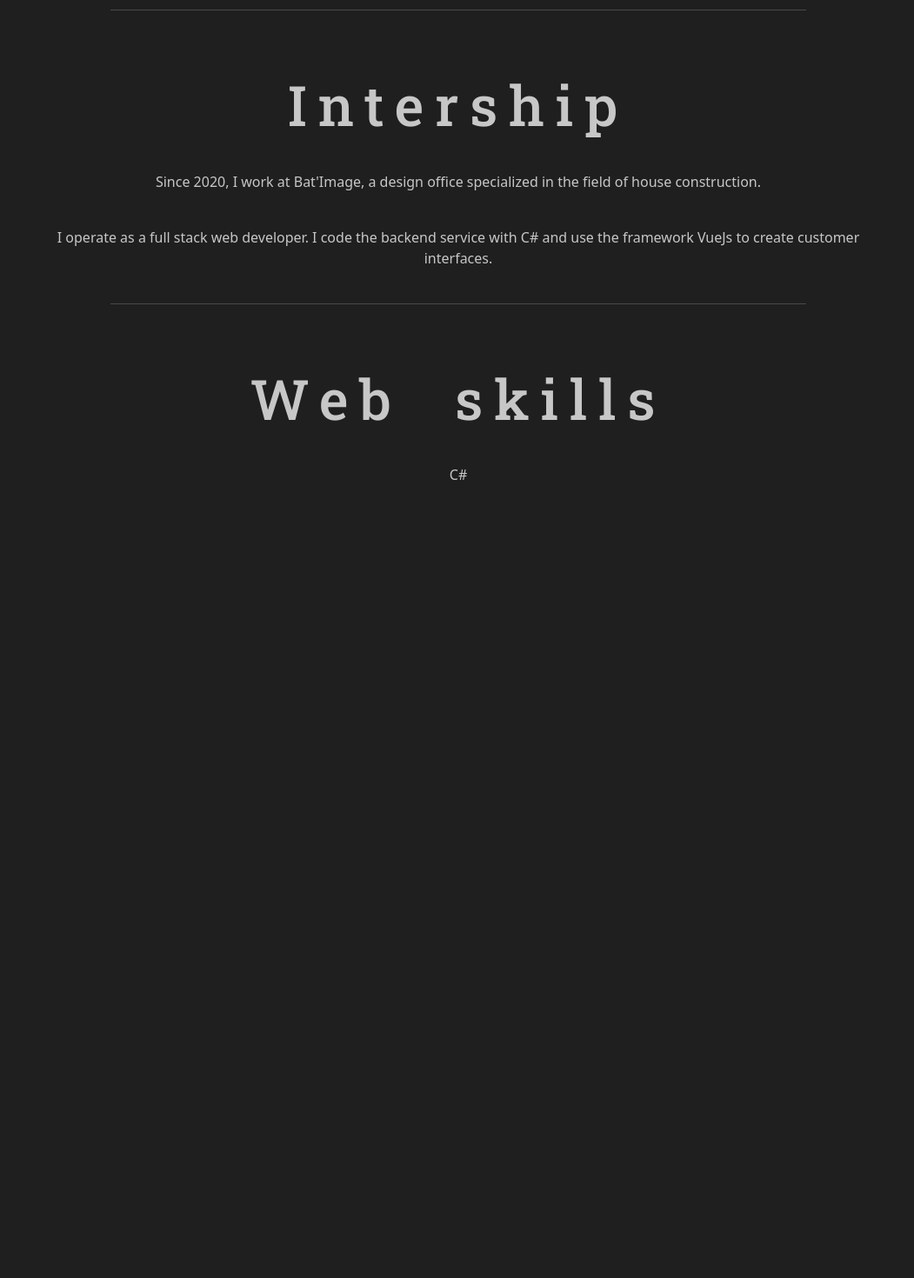
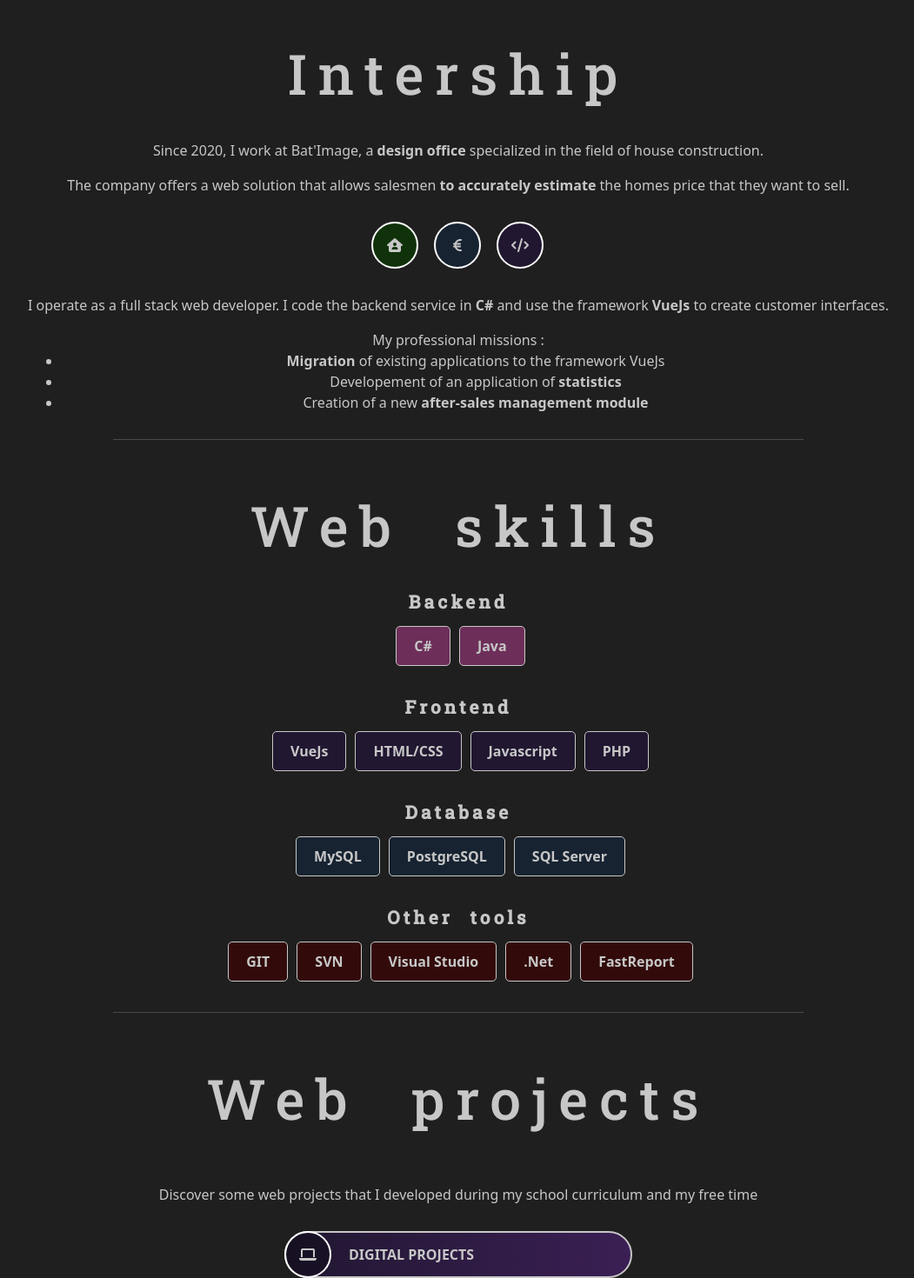
Before and after one commit to GOROVSKY/site-perso, a Vue app: page /skills in a window 1280 px wide. Shown: the part 631-2101 px from the top of the page at 87% size, without its empty margins (113-1164 px from the left). Before the commit the page ends 1189 px from the top, so only its background shows below. Built offline with nearby package versions, Linux system fonts and the light colour scheme.

Commit message:
pages filled

```diff
--- a/src/App.vue
+++ b/src/App.vue
@@ -1,7 +1,7 @@
 <template>
   <div class="app-container">
     <Header v-if="$route.name != 'home'"/>
-    <router-view />
+    <router-view :class="{ 'page-with-header' : $route.name != 'home' }" />
   </div>
 </template>
 
--- a/src/assets/responsive.css
+++ b/src/assets/responsive.css
@@ -15,6 +15,7 @@
 
     .page-half {
         width: 50vw;
+        height: calc(100vh - var(--height-header));
     }
 
     .d-flex-resp {
--- a/src/assets/style.css
+++ b/src/assets/style.css
@@ -56,8 +56,13 @@ a, a:hover, a:visited {
 .page {
     height: 100vh;
 }
+
 .page-padding {
     padding: 0 5%;
+}
+
+.page-with-header {
+    padding-top: var(--height-header) !important;
 }
 
 .header~.page {
@@ -96,13 +101,6 @@ a, a:hover, a:visited {
     align-items: center;
     justify-content: center;
     padding: 5%;
-    border-bottom: 5px solid white;
-    border-image-slice: 1;
-    box-shadow: 0 0 5px var(--color-white);
-    border-image-source: var(--gradient-rainbow-webkit);
-    border-image-source: var(--gradient-rainbow);
-    border-image-source: var(--gradient-rainbow-o);
-    border-image-source: var(--gradient-rainbow-moz);
 }
 
 .page-project-web:last-child {
@@ -206,23 +204,37 @@ a, a:hover, a:visited {
     background: var(--gradient-yellow);
 }
 
+.gradient-instagram {
+    background: #d6249f;
+    background: radial-gradient(circle at 30% 107%, #fdf497 0%, #fdf497 5%, #fd5949 45%, #d6249f 60%, #285AEB 90%);
+}
+
 .bg-blue {
-    background-color: rgb(23, 35, 49) !important;
+    background-color: var(--color-blue) !important;
 }
 
 .bg-purple {
-    background-color: rgb(33, 23, 49) !important;
+    background-color: var(--color-purple) !important;
 }
 
 .bg-red {
-    background: rgb(50, 10, 10) !important;
+    background: var(--color-red) !important;
 }
 
 .bg-orange {
     background: rgb(65, 36, 9) !important;
 }
+
 .bg-yellow {
     background: rgba(151, 153, 7, 0.568) !important;
+}
+
+.bg-green {
+    background: rgb(16, 50, 10) !important;
+}
+
+.bg-pink {
+    background: var(--color-pink) !important;
 }
 
 
@@ -255,6 +267,10 @@ a, a:hover, a:visited {
     padding: 10px 20px;
     text-transform: uppercase;
     font-weight: 700;
+    overflow: hidden;
+    white-space: nowrap;
+    text-overflow: ellipsis;
+
 }
 
 .shortcut .fa,
--- a/src/assets/variables.css
+++ b/src/assets/variables.css
@@ -1,11 +1,15 @@
 :root {
         --color-white: rgb(199, 199, 199);
         --color-white-transparent: rgb(199, 199, 199, 0.5);
-    --color-red: rgb(121, 0, 0);
+        --color-red: rgb(50, 10, 10);
         --color-orange: rgb(255, 108, 23);
         --color-black: rgb(31, 31, 31);
         --color-dark-black: rgb(17, 17, 17);
         --color-dark-pink: #440136;
+        --color-green: rgb(6, 235, 56);
+        --color-pink: rgba(243, 78, 194, 0.37);
+        --color-purple: rgb(33, 23, 49);
+        --color-blue: rgb(23, 35, 49);
         --height-header: 70px;
         --gradient-rainbow-webkit: -webkit-linear-gradient(left,
                         red,
@@ -49,9 +53,8 @@
         --gradient-orange: linear-gradient(90deg, rgba(65, 36, 9, 1) 0%, rgba(119, 64, 7, 1) 100%);
         --gradient-yellow: linear-gradient(90deg, rgba(62, 66, 6, 1) 0%, rgba(153, 153, 6, 1) 100%);
 
-    --color-green: rgb(6, 235, 56);
         --height-shortcut: 54px;
         --width-menu-float: 100px;
         --purple-light: rgb(165, 155, 196);
-    --padding-size: 40px;
+        --padding-size: 30px;
 }
--- a/src/views/header/header.vue
+++ b/src/views/header/header.vue
@@ -81,11 +81,12 @@
 }
 
 .header {
-  position: sticky;
+  position: fixed;
   top: 0;
   z-index: 100;
   background-color: var(--color-black);
   height: var(--height-header);
+  width: 100%;
   display: flex;
   align-items: center;
   justify-content: space-between;
--- a/src/views/home/home.vue
+++ b/src/views/home/home.vue
@@ -54,6 +54,3 @@
 
 <script src="./home.js">
 </script>
-
-<style scoped>
-</style>
--- a/src/views/projects/projects.art.vue
+++ b/src/views/projects/projects.art.vue
@@ -1,8 +1,46 @@
 <template>
-  <div>
-    ART
+  <div class="page p-1 pt-3">
+    <h1 class="title">Music</h1>
+    <div class="padding">
+      <div>
+        I composed an album with musical softwares on my computer. It is called
+        "<b>SYSTEMATIS SOLARIS</b>".
+      </div>
+      <div>
+        You can listen my <b>9 songs</b> on every streaming music applications.
+      </div>
+      <a
+        href="https://www.youtube.com/channel/UCgC910SfBDjaSwSdkz00cSQ"
+        class="shortcut gradient-red"
+        ><span class="img-circle fa fa-youtube"></span
+        ><span class="shortcut-text">My youtube channel</span></a
+      >
+    </div>
+    <hr />
+    <h1 class="title">Painting</h1>
+    <div class="padding">
+      <div>
+        I started painting with gouache in January 2021. I developed an <b>abstract</b>
+        universe.
+      </div>
+      <div>
+        All my paintings are visible on <b>my Instagram page</b>. They will be purchasable on Etsy in the future.
+      </div>
+      <a
+        href="https://www.instagram.com/guillaume.laville/"
+        class="shortcut gradient-instagram"
+        ><span class="img-circle fa fa-instagram"></span
+        ><span class="shortcut-text text-insta">My instagram page</span></a
+      >
+    </div>
   </div>
 </template>
 
 <script src="./projects.art.js">
 </script>
+
+<style scoped>
+.text-insta {
+  color: var(--color-black);
+}
+</style>
--- a/src/views/projects/projects.web.vue
+++ b/src/views/projects/projects.web.vue
@@ -5,7 +5,7 @@
         class="page-half page-project-web page-blackjack"
         :href="urlBlackJack"
       >
-        <div class="voile"></div>
+        <div class="voile bg-red"></div>
         <h2 class="title">BlackJack</h2>
         <img class="logo" src="@/assets/images/cards.png">
         <div class="project-detail">VueJs</div>
@@ -14,7 +14,7 @@
         class="page-half page-project-web page-emergency"
         :href="urlEmergency"
       >
-        <div class="voile"></div>
+        <div class="voile bg-purple"></div>
         <h2 class="title">Emergency manager</h2>
         <img class="logo" src="@/assets/images/fire.png">
         <div class="project-detail">VueJs · Flask · PostgreSQL</div>
--- a/src/views/skills/skills.vue
+++ b/src/views/skills/skills.vue
@@ -1,5 +1,5 @@
 <template>
-  <div class="page pt-3">
+  <div class="page p-1 pt-3">
     <h1 class="title">Education</h1>
 
     <table class="table-education">
@@ -84,18 +84,75 @@
     <hr />
     <h1 class="title">Intership</h1>
     <div class="padding">
-      <div>
-        Since 2020, I work at Bat'Image, a design office specialized in the
-        field of house construction.
+      <div class="mb-3">
+        Since 2020, I work at Bat'Image, a <b>design office</b> specialized in
+        the field of house construction.
       </div>
       <div>
-        I operate as a full stack web developer. I code the backend service with
-        C# and use the framework VueJs to create customer interfaces.
+        The company offers a web solution that allows salesmen
+        <b>to accurately estimate</b> the homes price that they want to sell.
+      </div>
+      <div class="networks">
+        <div class="network">
+          <span class="fa fa-house-user img-circle bg-green"></span>
+        </div>
+        <div class="network">
+          <span class="fa fa-euro-sign img-circle bg-blue"></span>
+        </div>
+        <div class="network">
+          <span class="fa fa-code img-circle bg-purple"></span>
+        </div>
+      </div>
+      <div class="mb-3">
+        I operate as a full stack web developer. I code the backend service in
+        <b>C#</b> and use the framework <b>VueJs</b> to create customer
+        interfaces.
+      </div>
+      <div>
+        My professional missions :
+        <ul>
+          <li>
+            <b>Migration</b> of existing applications to the framework VueJs
+          </li>
+          <li>Developement of an application of <b>statistics</b></li>
+          <li>Creation of a new <b>after-sales management module</b></li>
+        </ul>
       </div>
     </div>
     <hr />
     <h1 class="title">Web skills</h1>
-    <div class="backend">C#</div>
+    <div class="padding skills">
+      <div>
+        <h1 class="title-sm">Backend</h1>
+        <div class="skills-container backend">
+          <span>C#</span><span>Java</span>
+        </div>
+      </div>
+      <h1 class="title-sm">Frontend</h1>
+      <div class="skills-container frontend">
+        <span>VueJs</span><span>HTML/CSS</span><span>Javascript</span>
+        <span>PHP</span>
+      </div>
+      <h1 class="title-sm">Database</h1>
+      <div class="skills-container database">
+        <span>MySQL</span><span>PostgreSQL</span><span>SQL Server</span>
+      </div>
+      <h1 class="title-sm">Other tools</h1>
+      <div class="skills-container tools">
+        <span>GIT</span><span>SVN</span><span>Visual Studio</span
+        ><span>.Net</span><span>FastReport</span>
+      </div>
+      <hr />
+      <h1 class="title">Web projects</h1>
+      <div>
+        Discover some web projects that I developed during my school curriculum
+        and my free time
+      </div>
+      <router-link to="/projects/web" class="shortcut gradient-purple"
+        ><span class="img-circle fa fa-laptop"></span
+        ><span class="shortcut-text">Digital projects</span></router-link
+      >
+    </div>
   </div>
 </template>
 
@@ -103,6 +160,37 @@
 </script>
 
 <style scoped>
+.skills .title-sm {
+  margin-bottom: 10px !important;
+}
+.skills-container {
+  display: flex;
+  align-items: center;
+  justify-content: center;
+  flex-wrap: wrap;
+}
+.skills-container span {
+  background-color: var(--color-pink);
+  padding: 10px 20px;
+  margin: 5px;
+  border-radius: 5px;
+  border: 1px solid var(--color-white);
+  font-weight: 600;
+}
+.skills-container span:last-child {
+  margin-right: 0;
+}
+
+.frontend span {
+  background-color: var(--color-purple);
+}
+.database span {
+  background-color: var(--color-blue);
+}
+.tools span {
+  background-color: var(--color-red);
+}
+
 ul {
   list-style-type: initial;
   padding: initial;
@@ -154,7 +242,7 @@ table tr td:last-child {
 .education {
   display: flex;
 }
-.education .network {
+.network {
   cursor: default !important;
 }
 
```
Lines whose indentation alone changed are shown as unchanged.
